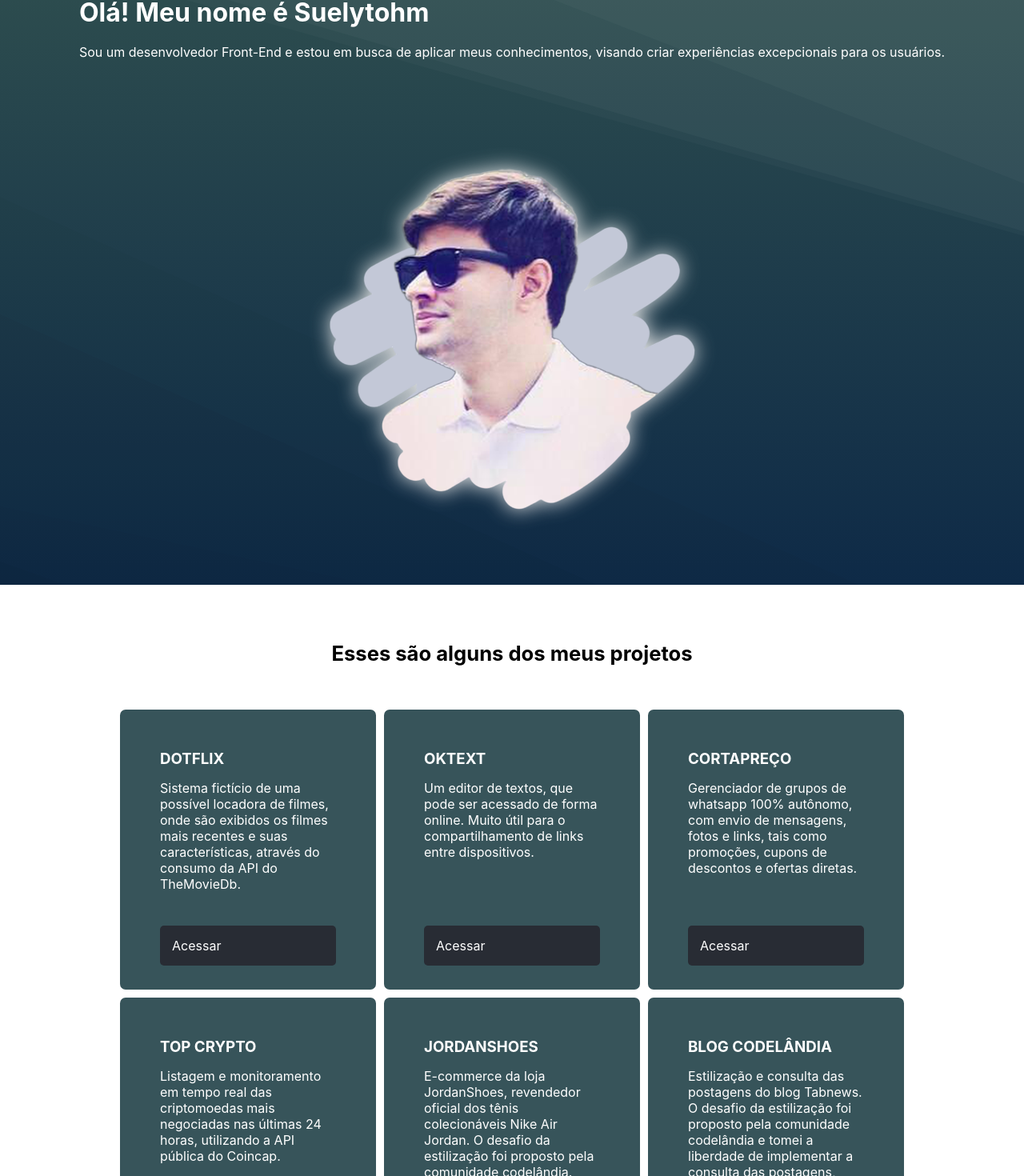
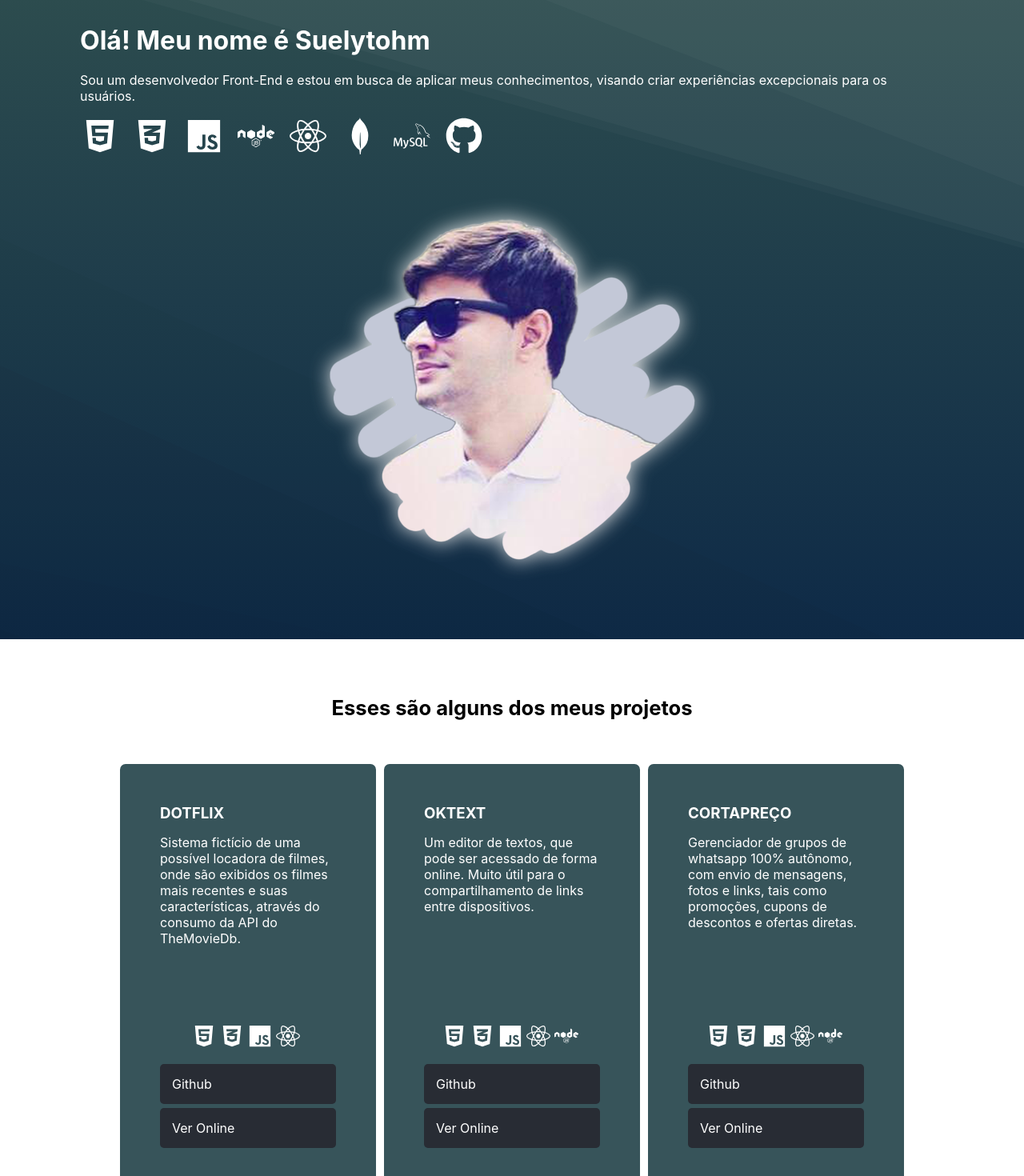
Before and after one commit to suelytohm/portfolio, a React (Create React App) app: page / in a window 1280 px wide. Shown: the part 69-1539 px from the top of the page at 80% size. Built offline with nearby package versions, Linux system fonts and the light colour scheme.

Commit message:
chore: icones do card e links do github

```diff
--- a/package.json
+++ b/package.json
@@ -8,6 +8,7 @@
     "@testing-library/user-event": "^13.5.0",
     "react": "^18.2.0",
     "react-dom": "^18.2.0",
+    "react-icons": "^4.8.0",
     "react-scripts": "5.0.1",
     "web-vitals": "^2.1.4"
   },
--- a/src/App.css
+++ b/src/App.css
@@ -11,11 +11,13 @@
 
 .App-header {
   /* background-color: #282c34;
-   */
-   background-color: rgb(47, 79, 79);
-   background-image: url("../src/overlay.svg");
-   background-position: center;
-   background-size: cover;
+  */
+  background-color: rgb(47, 79, 79);
+  background-image: url("../src/overlay.svg");
+  background-position: center;
+  background-size: cover;
+
+
 
   min-height: 100vh;
   display: flex;
@@ -24,6 +26,7 @@
   justify-content: space-evenly;
   color: white;
 
+  padding: 50px;
   flex-wrap: wrap;
   margin-bottom: 50px;
 }
@@ -41,7 +44,13 @@ li {
 }
 
 .text-header {
-  margin: 20px;
+  margin: 50px;
+}
+
+.text-header > .icone {
+  margin-right: 15px;
+  margin-top: 15px;
+  padding: 2px;
 }
 
 .text-header > h1 {
--- a/src/App.js
+++ b/src/App.js
@@ -4,6 +4,14 @@ import Footer from "./components/Footer";
 import Portfolio from "./Pages/Portfolio";
 import Sobre from "./Pages/Sobre";
 import Contato from "./Pages/Contato";
+import { FaJs } from "react-icons/fa";
+import { FaHtml5 } from "react-icons/fa";
+import { FaCss3Alt } from "react-icons/fa";
+import { FaGithub } from "react-icons/fa";
+import { FaNode } from "react-icons/fa";
+import { FaReact } from "react-icons/fa";
+import { SiMysql } from "react-icons/si";
+import { SiMongodb } from "react-icons/si";
 
 function App() {
   return (
@@ -12,6 +20,14 @@ function App() {
         <div className="text-header">
           <h1>Olá! Meu nome é Suelytohm</h1>
           <p>Sou um desenvolvedor Front-End e estou em busca de aplicar meus conhecimentos, visando criar experiências excepcionais para os usuários.</p>
+          <FaHtml5 size="50px" className="icone" />
+          <FaCss3Alt size="50px" className="icone"/>
+          <FaJs size="50px" className="icone"/>
+          <FaNode size="50px" className="icone"/>
+          <FaReact size="50px" className="icone"/>
+          <SiMongodb size="50px" className="icone"/>
+          <SiMysql size="50px" className="icone"/>
+          <FaGithub size="50px" className="icone"/>
         </div>
         <img src={logo} className="img-header" alt="logo" />
       </header>
--- a/src/Pages/Portfolio/index.js
+++ b/src/Pages/Portfolio/index.js
@@ -9,37 +9,49 @@ const Portfolio = () => {
       id: 1,
       project: "dotflix",
       description: "Sistema fictício de uma possível locadora de filmes, onde são exibidos os filmes mais recentes e suas características, através do consumo da API do TheMovieDb.",
-      link: "https://illustrious-panda-b7bf28.netlify.app/"
+      link: "https://illustrious-panda-b7bf28.netlify.app/",
+      linkGit: "https://github.com/suelytohm/desafio-dot",
+      tecnologias : ["html","css","javascript","react"]
     },
     {
       id: 2,
       project: "oktext",
       description: "Um editor de textos, que pode ser acessado de forma online. Muito útil para o compartilhamento de links entre dispositivos.",
-      link: "https://react-texto.vercel.app/"
+      link: "https://react-texto.vercel.app/",
+      linkGit: "https://github.com/suelytohm/react-texto",
+      tecnologias : ["html","css","javascript","react","nodejs"]
     },
     {
       id: 3,
       project: "cortapreço",
       description: "Gerenciador de grupos de whatsapp 100% autônomo, com envio de mensagens, fotos e links, tais como promoções, cupons de descontos e ofertas diretas.",
-      link: "https://lnk.bio/OfertasEPomocoes"
+      link: "https://lnk.bio/OfertasEPomocoes",
+      linkGit: "",
+      tecnologias : ["html","css","javascript","react","nodejs"]
     },
     {
       id: 4,
       project: "top crypto",
       description: "Listagem e monitoramento em tempo real das criptomoedas mais negociadas nas últimas 24 horas, utilizando a API pública do Coincap.",
-      link: "https://splendorous-croissant-1a154a.netlify.app/"
+      link: "https://splendorous-croissant-1a154a.netlify.app/",
+      linkGit: "https://github.com/suelytohm/crypto",
+      tecnologias : ["html","css","javascript","react"]
     },
     {
       id: 5,
       project: "JordanShoes",
       description: "E-commerce da loja JordanShoes, revendedor oficial dos tênis colecionáveis Nike Air Jordan. O desafio da estilização foi proposto pela comunidade codelândia.",
-      link: "https://jordanshoes-shop.netlify.app/"
+      link: "https://jordanshoes-shop.netlify.app/",
+      linkGit: "https://github.com/suelytohm/codelandia-desafio02",
+      tecnologias : ["html","css","javascript","react"]
     },
     {
       id: 6,
       project: "Blog Codelândia",
       description: "Estilização e consulta das postagens do blog Tabnews. O desafio da estilização foi proposto pela comunidade codelândia e tomei a liberdade de implementar a consulta das postagens, afim de deixar o blog dinâmico.",
-      link: "https://codelandia01-blog.netlify.app/"
+      link: "https://codelandia01-blog.netlify.app/",
+      linkGit: "https://github.com/suelytohm/codelandia-desafio01",
+      tecnologias : ["html","css","javascript","react"]
     }
   ]
 
@@ -47,11 +59,12 @@ const Portfolio = () => {
     <section className='portfolio'>
       <div className='titulo'>
         <h2>Esses são alguns dos meus projetos</h2>
+        {/* <p>Todos eles estão disponíveis no meu <a href="https://github.com/suelytohm" target="_blank" rel="noopener noreferrer">Github</a></p> */}
       </div>
       <div className='projetos'>
         {
           projects.map((item) => (
-            <Card key={item.id} project={item.project} description={item.description} link={item.link} />
+            <Card key={item.id} linkGit={item.linkGit} project={item.project} description={item.description} link={item.link} tecnologias={item.tecnologias} />
           ))
         }
       </div>
--- a/src/Pages/Sobre/index.js
+++ b/src/Pages/Sobre/index.js
@@ -1,6 +1,5 @@
 import React from 'react'
 import "./style.css"
-
 
 const Sobre = () => {
   return (
--- a/src/components/Card/index.js
+++ b/src/components/Card/index.js
@@ -1,15 +1,52 @@
 import React from 'react'
 import "./style.css"
+import { FaJs } from "react-icons/fa";
+import { FaHtml5 } from "react-icons/fa";
+import { FaCss3Alt } from "react-icons/fa";
+import { FaNode } from "react-icons/fa";
+import { FaReact } from "react-icons/fa";
+import { SiMysql } from "react-icons/si";
+import { SiMongodb } from "react-icons/si";
+// import { FaGithub } from "react-icons/fa";
 
 
-const Card = ({project,description,link}) => {
+const Card = ({project,linkGit,description,link,tecnologias}) => {
   return (
     <div className='card'>
         <div className='textos-card'>
             <h3>{project}</h3>
             <p>{description}</p>
         </div>
-        <a href={link} target="_blank" rel="noopener noreferrer">Acessar</a>
+        <div className='footer-card'>
+          {
+            tecnologias.map((item, index) => {
+              switch (item) {
+                case "javascript":
+                    return <FaJs size={"30px"} className="icones" key={index} />
+                  case "html":
+                    return <FaHtml5 size={"30px"} className="icones" key={index} />
+                  case "css":
+                    return <FaCss3Alt size={"30px"} className="icones" key={index} />
+                  case "nodejs":
+                    return <FaNode size={"30px"} className="icones" key={index} />
+                  case "react":
+                    return <FaReact size={"30px"} className="icones" key={index} />
+                  case "mysql":
+                    return <SiMysql size={"30px"} className="icones" key={index} />
+                  case "mongodb":
+                    return <SiMongodb size={"30px"} className="icones" key={index} />
+
+                default:
+                  return null
+              }
+            })
+          }
+
+
+            {/* <FaGithub size={"35px"} className="icones" /> */}
+        </div>
+        <a href={linkGit} target="_blank" rel="noopener noreferrer">Github</a>
+        <a href={link} target="_blank" rel="noopener noreferrer">Ver Online</a>
     </div>
   )
 }
--- a/src/components/Card/style.css
+++ b/src/components/Card/style.css
@@ -1,5 +1,5 @@
 .card {
-    height: 350px;
+    min-height: 420px;
     width: 320px;
     padding: 50px;
     background-color: #37545A;
@@ -21,19 +21,35 @@
 }
 
 .card > .textos-card {
-    min-height: 220px;
+    min-height: 250px;
 }
 
+.card > .footer-card {
+    display: flex;
+    flex-direction: row;
+    flex-wrap: wrap;
+    justify-content: center;
+    align-items: center;
+    margin: 10px 10px;
+    margin-bottom: 20px;
+}
+
+.card > .footer-card > .icones {
+    margin-top: 15px;
+    margin-right: 5px;
+}
 
 .card > a {
     position: relative;
     background-color: #282c34;
+    margin-bottom: 5px;
     padding: 15px;
     text-decoration: none;
     cursor: pointer;
     border-radius: 5px;
     color: #fff;
     transition: .5s ease;
+
 }
 
 .card > a:hover{
```
Also changed, not shown: 1 other file (tests, documents, lock files or other folders).
